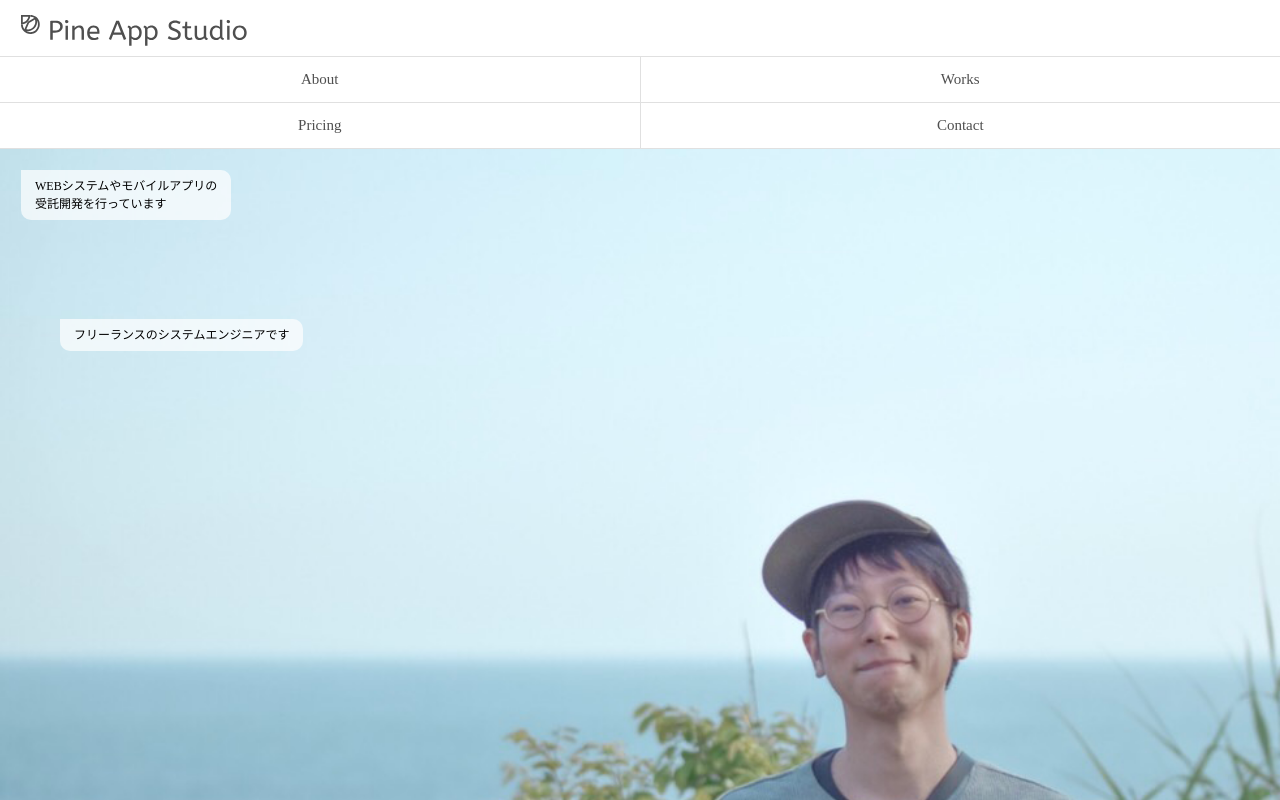
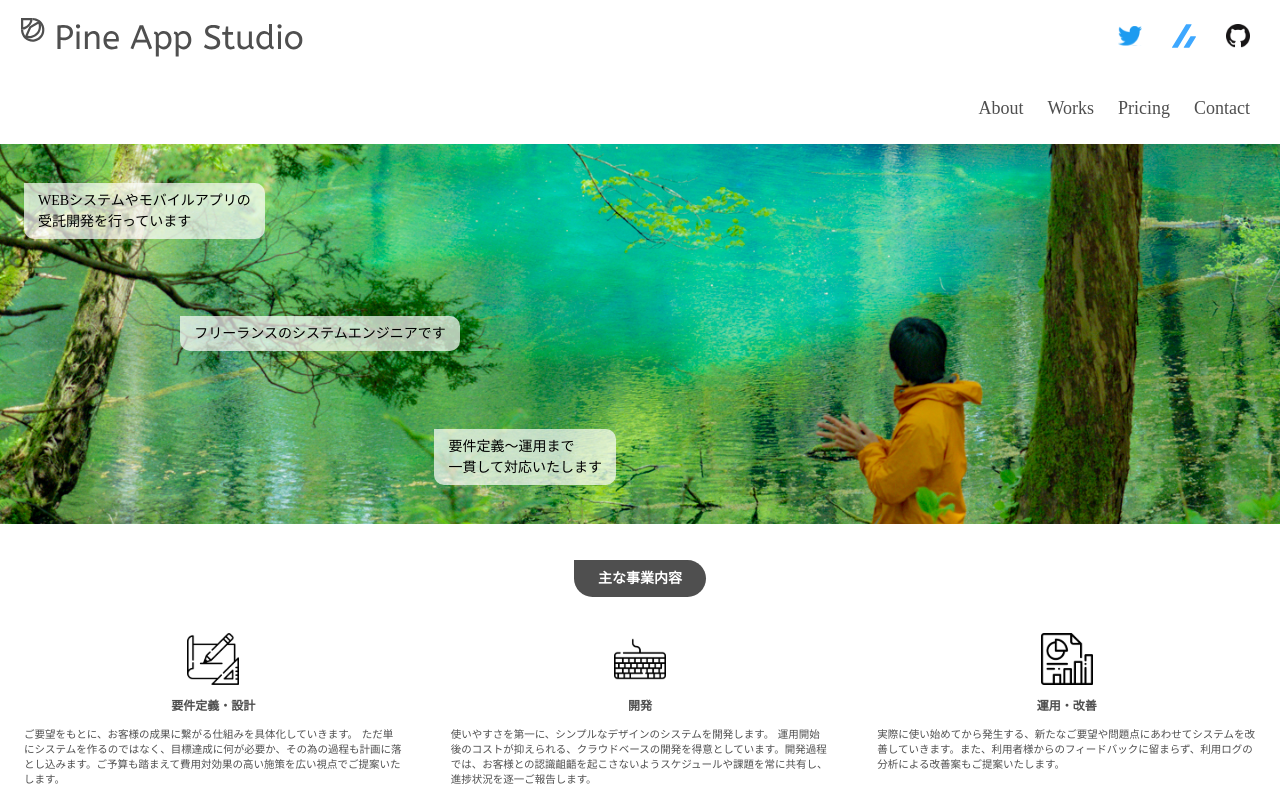
Before and after one commit to o-matsu/PineAppStudio, a Nuxt app: page / in a window 1280 px wide. Shown: the top 800 px of the page. Built offline with nearby package versions, Linux system fonts and the light colour scheme.

Commit message:
deploy Top page for PC.

```diff
--- a/components/Cover.vue
+++ b/components/Cover.vue
@@ -1,14 +1,17 @@
 <template>
   <div class="relative">
-    <img src="~/assets/IMG_4202_res.png" class="cover-mb" />
-    <div class="balloon balloon-t-mb">
+    <img src="~/assets/IMG_4202_res.png" class="cover-mb sm:hidden" />
+    <img src="~/assets/_5053664-1.JPG" class="cover-pc hidden sm:block" />
+    <div class="balloon-wrapper flex flex-col justify-around">
+      <div class="balloon ml-8 mr-auto">
         <p>WEBシステムやモバイルアプリの</p>
         <p>受託開発を行っています</p>
       </div>
-    <div class="balloon balloon-m-mb">フリーランスのシステムエンジニアです</div>
-    <div class="balloon balloon-b-mb">
+      <div class="balloon mx-auto">フリーランスのシステムエンジニアです</div>
+      <div class="balloon ml-auto mr-8">
         <p>要件定義〜運用まで</p>
         <p>一貫して対応いたします</p>
+      </div>
     </div>
   </div>
 </template>
@@ -23,25 +26,31 @@ export default {}
   width: 100%;
   object-fit: cover;
 }
+.cover-pc {
+  height: 380px;
+  width: 100%;
+  object-fit: cover;
+}
+.balloon-wrapper {
+  position: absolute;
+  top: 0px;
+  left: 0px;
+  height: 100%;
+  width: 100%;
+}
 .balloon {
   background: rgba(255, 255, 255, 0.7);
   border-radius: 0px 10px 10px 10px;
   padding: 7px 14px;
   color: black;
 }
-.balloon-t-mb {
-  position: absolute;
-  top: 21px;
-  left: 21px;
+@media screen and (min-width: 640px) {
+  /* 960px以上に適用されるCSS（PC用） */
+  .balloon-wrapper {
+    width: 50%;
   }
-.balloon-m-mb {
-  position: absolute;
-  top: 170px;
-  left: 60px;
+  .balloon {
+    font-size: 14px;
   }
-.balloon-b-mb {
-  position: absolute;
-  bottom: 30px;
-  right: 21px;
 }
 </style>
--- a/components/Footer.vue
+++ b/components/Footer.vue
@@ -1,7 +1,7 @@
 <template>
   <div class="my-6 w-full flex flex-col items-center">
     <hr />
-    <div class="mt-4">Pine App Studio All rights reserved.</div>
+    <div class="mt-4">&copy; Pine App Studio All rights reserved.</div>
   </div>
 </template>
 
--- a/components/Nav.vue
+++ b/components/Nav.vue
@@ -1,16 +1,28 @@
+/* eslint-disable prettier/prettier */
 <template>
   <div>
-    <div class="flex mt-5 mb-3 mx-7">
-      <img src="~/assets/Logo.svg" class="logo-mb" />
+    <div class="flex justify-between">
+      <nuxt-link to="/" class="flex mt-6 mb-4 mx-7">
+        <img src="~/assets/Logo.svg" class="logo-mb" />
+      </nuxt-link>
+      <SNS class="hidden sm:flex" />
     </div>
-    <div class="flex flex-col w-full border-t border-b text-xl">
+    <div class="menu">
       <div class="flex">
-        <div class="flex-1 text-center py-4">About</div>
-        <div class="flex-1 text-center py-4 border-l">Works</div>
+        <div class="flex-1 text-center py-4 sm:py-8">About</div>
+        <div
+          class="flex-1 text-center py-4 sm:py-8 border-l sm:ml-8 sm:border-0"
+        >
+          Works
+        </div>
       </div>
-      <div class="flex border-t">
-        <div class="flex-1 text-center py-4">Pricing</div>
-        <div class="flex-1 text-center py-4 border-l">Contact</div>
+      <div class="flex border-t sm:border-0">
+        <div class="flex-1 text-center py-4 sm:py-8 sm:ml-8">Pricing</div>
+        <div
+          class="flex-1 text-center py-4 sm:py-8 border-l sm:ml-8 sm:border-0"
+        >
+          Contact
+        </div>
       </div>
     </div>
   </div>
@@ -21,7 +33,14 @@
   animation: 1s appear;
   height: 32px;
 }
-
+.menu {
+  @apply flex flex-col sm:flex-row w-full sm:justify-end border-t border-b sm:border-0 text-xl sm:text-2xl sm:pr-10;
+}
+@media screen and (min-width: 640px) {
+  .logo-mb {
+    height: 40px;
+  }
+}
 @keyframes appear {
   0% {
     opacity: 0;
--- a/components/SNS.vue
+++ b/components/SNS.vue
@@ -1,5 +1,5 @@
 <template>
-  <div class="flex justify-between mx-32 my-8">
+  <div class="flex justify-between mx-32 my-8 sm:ml-auto sm:mr-10 sm:w-44">
     <a href="https://twitter.com/o_matsu555">
       <img src="~/assets/twitter.svg" />
     </a>
--- a/pages/index.vue
+++ b/pages/index.vue
@@ -1,12 +1,16 @@
 <template>
-  <div class="container mx-auto">
-    <div>
-      <Cover />
-      <SNS />
-      <hr class="mx-auto" />
-      <div class="flex flex-col items-center">
+  <div>
+    <Cover />
+    <div class="container mx-auto">
+      <div class="sm:hidden">
+        <SNS />
+        <hr class="mx-auto" />
+      </div>
+      <div class="flex">
         <div class="h2 mx-auto mt-12 mb-6">主な事業内容</div>
-        <div class="my-6 flex flex-col items-center">
+      </div>
+      <div class="flex flex-col items-center sm:flex-row sm:items-start">
+        <div class="my-6 flex flex-col items-center sm:flex-1">
           <img src="~/assets/image1.svg" />
           <div class="h3 my-4">要件定義・設計</div>
           <div class="mx-8 text-sm">
@@ -14,7 +18,7 @@
             ただ単にシステムを作るのではなく、目標達成に何が必要か、その為の過程も計画に落とし込みます。ご予算も踏まえて費用対効果の高い施策を広い視点でご提案いたします。
           </div>
         </div>
-        <div class="my-6 flex flex-col items-center">
+        <div class="my-6 flex flex-col items-center sm:flex-1">
           <img src="~/assets/image2.svg" />
           <div class="h3 my-4">開発</div>
           <div class="mx-8 text-sm">
@@ -22,15 +26,15 @@
             運用開始後のコストが抑えられる、クラウドベースの開発を得意としています。開発過程では、お客様との認識齟齬を起こさないようスケジュールや課題を常に共有し、進捗状況を逐一ご報告します。
           </div>
         </div>
-        <div class="my-6 flex flex-col items-center">
+        <div class="my-6 flex flex-col items-center sm:flex-1">
           <img src="~/assets/image3.svg" />
           <div class="h3 my-4">運用・改善</div>
           <div class="mx-8 text-sm">
             実際に使い始めてから発生する、新たなご要望や問題点にあわせてシステムを改善していきます。また、利用者様からのフィードバックに留まらず、利用ログの分析による改善案もご提案いたします。
           </div>
         </div>
-        <Footer></Footer>
       </div>
+      <Footer></Footer>
     </div>
   </div>
 </template>
@@ -44,7 +48,6 @@ export default {}
   background: #4f4f4f;
   color: white;
   border-radius: 0px 20px 20px 20px;
-  text-align: center;
   padding: 8px 24px;
   font-style: normal;
   font-weight: 600;
```
Also changed, not shown: assets/_5053664-1.JPG (added), static/favicon.png (added). Lines whose indentation alone changed are shown as unchanged.
